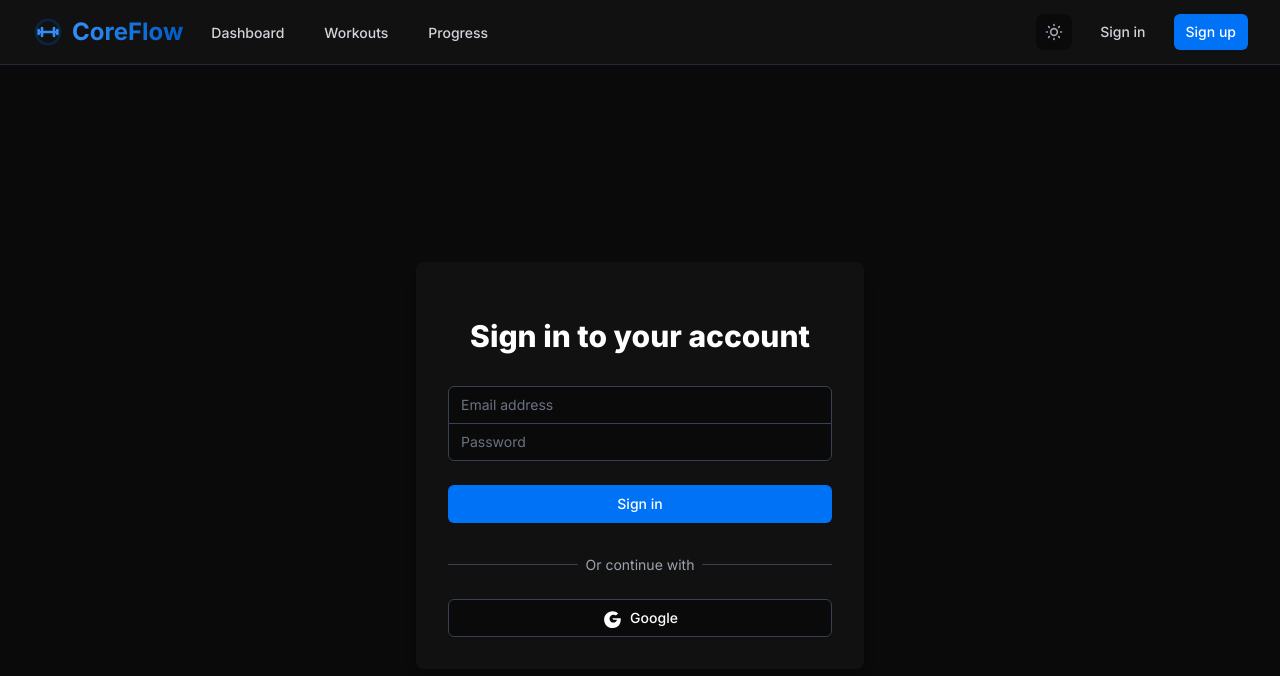
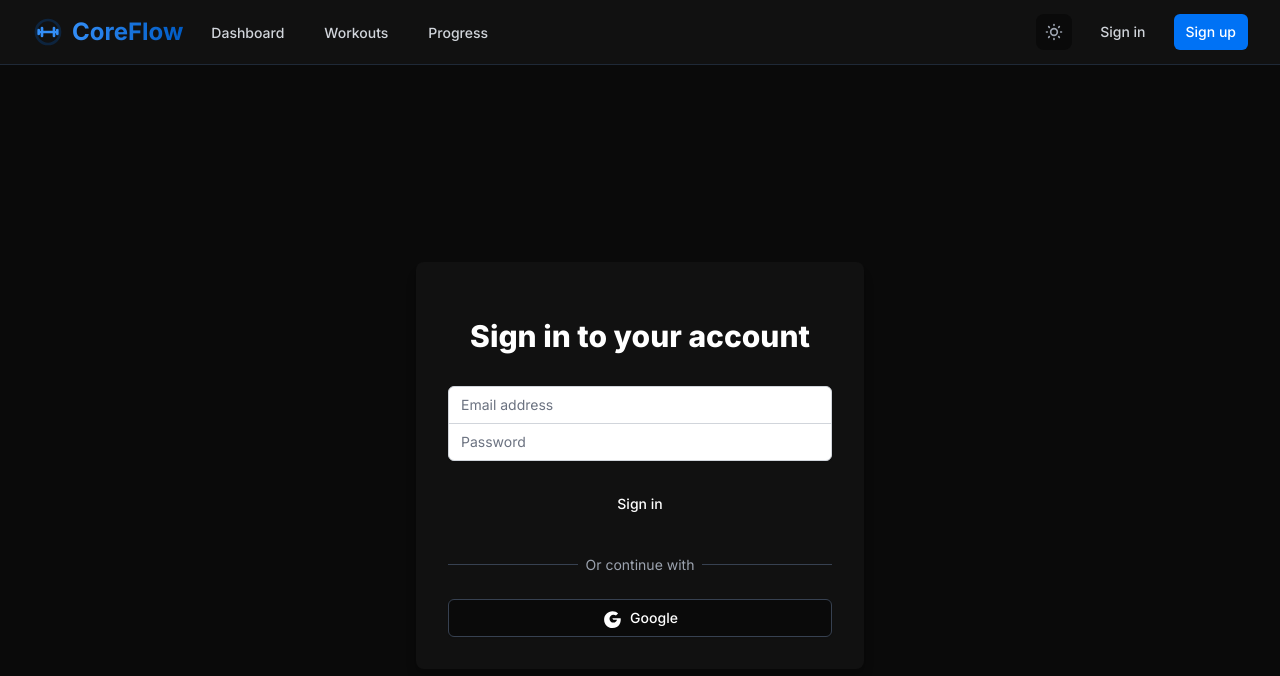
Before and after one commit to Sleyter2616/CoreFlow, a Next.js app: page /login in a window 1280 px wide. Shown: the top 676 px of the page. Built offline with nearby package versions, Linux system fonts and the light colour scheme; no server answers.

Commit message:
fix: improve auth form and error handling

```diff
--- a/src/components/auth/auth-form.tsx
+++ b/src/components/auth/auth-form.tsx
@@ -16,13 +16,21 @@
 
     try {
       if (mode === 'signin') {
-        // Mock successful sign in for now
-        await signIn('credentials', {
+        const result = await signIn('credentials', {
           email,
           password,
           redirect: false,
         })
-        router.push('/dashboard')
+
+        if (result?.error) {
+          setError(result.error)
+          return
+        }
+
+        if (result?.ok) {
+          router.push('/dashboard')
+          router.refresh()
+        }
       } else {
         // Mock successful sign up for now
         router.push('/dashboard')
@@ -52,7 +60,7 @@
                 type="email"
                 autoComplete="email"
                 required
-                className="appearance-none rounded-none relative block w-full px-3 py-2 border border-gray-700 bg-background placeholder-gray-500 text-white rounded-t-md focus:outline-none focus:ring-primary-500 focus:border-primary-500 focus:z-10 sm:text-sm"
+                className="appearance-none rounded-none relative block w-full px-3 py-2 border border-gray-300 placeholder-gray-500 text-gray-900 rounded-t-md focus:outline-none focus:ring-primary focus:border-primary focus:z-10 sm:text-sm"
                 placeholder="Email address"
                 value={email}
                 onChange={(e) => setEmail(e.target.value)}
@@ -68,7 +76,7 @@
                 type="password"
                 autoComplete="current-password"
                 required
-                className="appearance-none rounded-none relative block w-full px-3 py-2 border border-gray-700 bg-background placeholder-gray-500 text-white rounded-b-md focus:outline-none focus:ring-primary-500 focus:border-primary-500 focus:z-10 sm:text-sm"
+                className="appearance-none rounded-none relative block w-full px-3 py-2 border border-gray-300 placeholder-gray-500 text-gray-900 rounded-b-md focus:outline-none focus:ring-primary focus:border-primary focus:z-10 sm:text-sm"
                 placeholder="Password"
                 value={password}
                 onChange={(e) => setPassword(e.target.value)}
@@ -83,7 +91,7 @@
           <div>
             <button
               type="submit"
-              className="group relative w-full flex justify-center py-2 px-4 border border-transparent text-sm font-medium rounded-md text-white bg-primary-500 hover:bg-primary-600 focus:outline-none focus:ring-2 focus:ring-offset-2 focus:ring-primary-500"
+              className="group relative w-full flex justify-center py-2 px-4 border border-transparent text-sm font-medium rounded-md text-white bg-primary hover:bg-primary-dark focus:outline-none focus:ring-2 focus:ring-offset-2 focus:ring-primary"
             >
               {mode === 'signin' ? 'Sign in' : 'Sign up'}
             </button>
--- a/src/lib/auth.ts
+++ b/src/lib/auth.ts
@@ -44,7 +44,7 @@
       },
       async authorize(credentials) {
         if (!credentials?.email || !credentials?.password) {
-          throw new Error("Invalid credentials")
+          throw new Error("Email and password are required")
         }
 
         const user = await prisma.user.findUnique({
@@ -54,13 +54,13 @@
         })
 
         if (!user || !user.password) {
-          throw new Error("Invalid credentials")
+          throw new Error("No user found with this email")
         }
 
         const isValid = await bcrypt.compare(credentials.password, user.password)
 
         if (!isValid) {
-          throw new Error("Invalid credentials")
+          throw new Error("Invalid password")
         }
 
         return {
```
